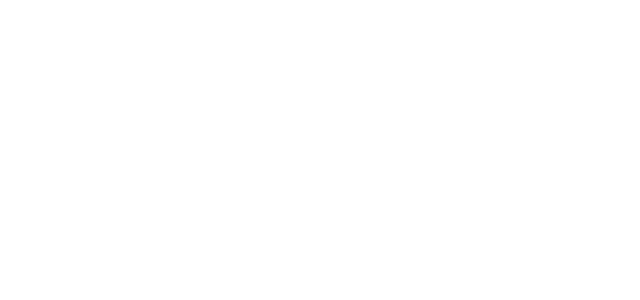
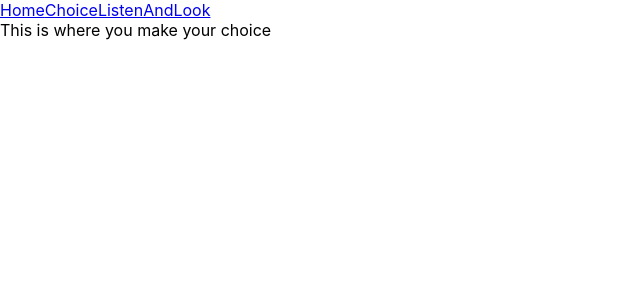
Before and after one commit to aliceheneghan/anxiety-annihilation, a React (Create React App) app: page /Choice in a window 1280 px wide. Shown: the top 300 px of the page, without its empty margins (0-640 px from the left). Built offline with nearby package versions, Linux system fonts and the light colour scheme.

Commit message:
initiated pages folder

```diff
--- a/src/App.js
+++ b/src/App.js
@@ -1,7 +1,25 @@
+import { Routes, Route } from "react-router-dom";
+
+// Pages
+import Home from "./pages/Home";
+import Choice from "./pages/Choice";
+import ListenAndLook from "./pages/ListenAndLook";
+import NotFound from "./pages/NotFound";
+
+// Components
+import Header from "./components/Header";
+
 function App() {
   return (
     <div className="App">
-
+      <Header />
+      <Routes>
+        <Route path="/" element={<Home />}/>
+        <Route path="/Choice" element={<Choice />}/>
+        <Route path="/ListenAndLook" element={<ListenAndLook />}/>
+        {/* Fallback route */}
+        <Route path="*" element={<NotFound />} />
+      </Routes>
     </div>
   );
 }
--- /dev/null
+++ b/src/pages/Choice/index.jsx
@@ -0,0 +1,7 @@
+import React from 'react'
+
+export default function Choice() {
+  return (
+    <div>This is where you make your choice</div>
+  )
+}
--- /dev/null
+++ b/src/pages/Home/index.jsx
@@ -0,0 +1,7 @@
+import React from 'react'
+
+export default function Home() {
+  return (
+    <div>This is the homepage</div>
+  )
+}
--- /dev/null
+++ b/src/pages/ListenAndLook/index.jsx
@@ -0,0 +1,7 @@
+import React from 'react'
+
+export default function ListenAndLook() {
+  return (
+    <div>Time to listen, look and relax</div>
+  )
+}
--- /dev/null
+++ b/src/pages/NotFound/index.jsx
@@ -0,0 +1,7 @@
+import React from 'react'
+
+export default function NotFound() {
+  return (
+    <div>Page not found</div>
+  )
+}
```
